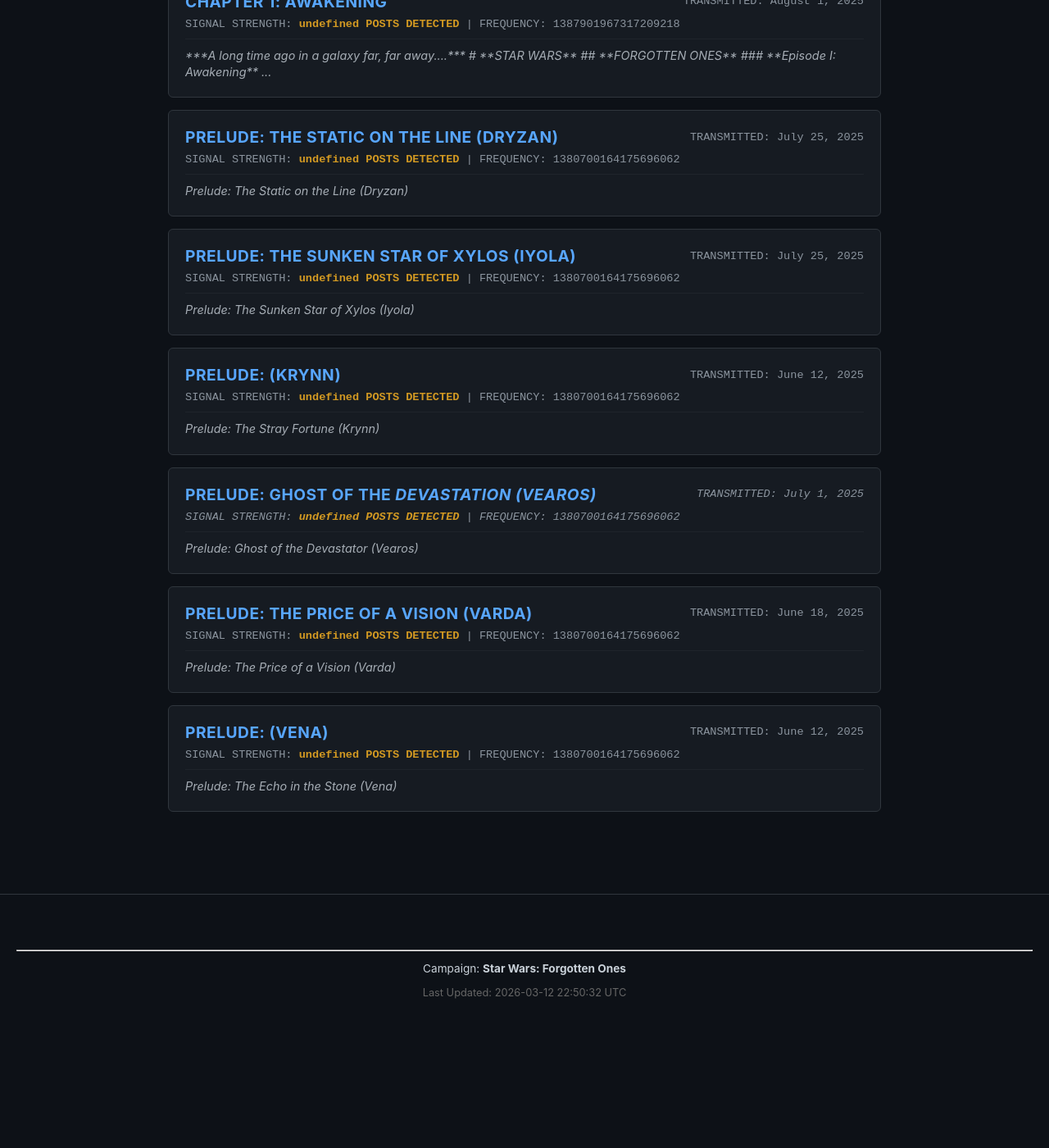
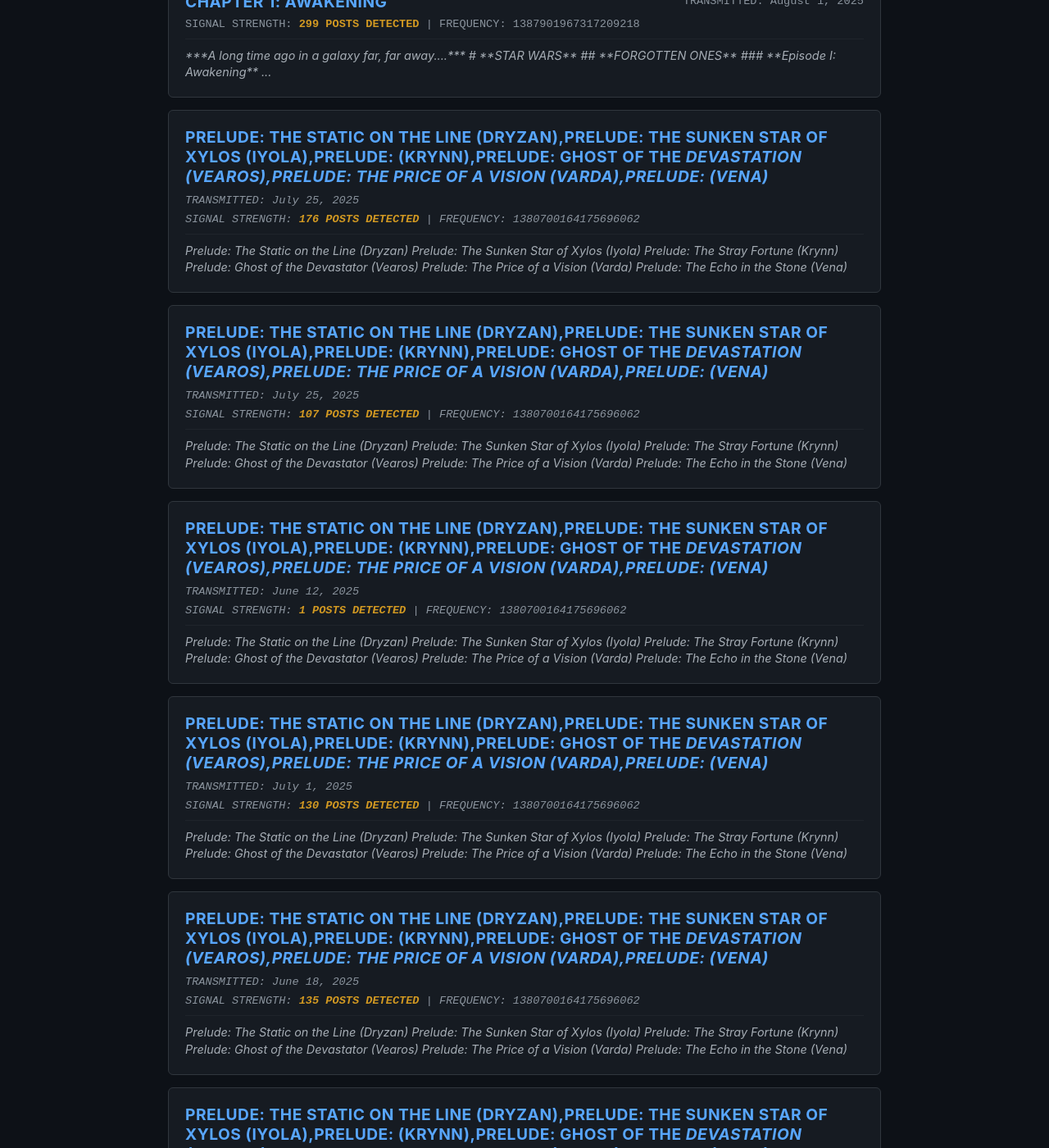
Before and after one commit to alicia86/SW_ForgottenOnes, a Jekyll site: the page built from archives.md, in a window 1280 px wide and 1400 px high, scrolled down 659 px. Shown: the whole window at 82% size. Built offline with Jekyll 4.4.1, drawn with Linux system fonts in a browser that asks for light colours; before the commit the page ends 1930 px from its top, so only the background shows below that; some of the changed text lies outside the part shown.

Commit message:
Auto-update log manifest [skip ci]

```diff
--- a/assets/log-manifest.json
+++ b/assets/log-manifest.json
@@ -1,92 +1,134 @@
 [
   {
     "lastMessageTimestamp": "2026-03-08T15:48:52.182+00:00",
-    "participants": 2,
+    "title": "CHAPTER 4: RESONANCE FREQUENCY",
+    "order": 4,
+    "channelID": "1463269257151254540",
     "file": "FO_Ch4-Resonance-Frequency.json",
-    "channelID": "1463269257151254540",
-    "preview": "***A long time ago in a galaxy far, far away....***  # **STAR WARS** ## **FORGOTTEN ONES** ### **Episode IV: The Resonan...",
-    "title": "CHAPTER 4: RESONANCE FREQUENCY",
-    "order": 4
+    "messageCount": 474,
+    "preview": "***A long time ago in a galaxy far, far away....***  # **STAR WARS** ## **FORGOTTEN ONES** ### **Episode IV: The Resonan..."
   },
   {
     "lastMessageTimestamp": "2026-01-20T23:45:34.598+00:00",
-    "participants": 3,
+    "title": "CHAPTER 3: BENEATH THE GLARE",
+    "order": 3,
+    "channelID": "1435992787584679936",
     "file": "FO_Ch3_beneath-the-glare.json",
-    "channelID": "1435992787584679936",
-    "preview": "***A long time ago in a galaxy far, far away....***  # **STAR WARS** ## **FORGOTTEN ONES** ### **Episode III: Beneath th...",
-    "title": "CHAPTER 3: BENEATH THE GLARE",
-    "order": 3
+    "messageCount": 230,
+    "preview": "***A long time ago in a galaxy far, far away....***  # **STAR WARS** ## **FORGOTTEN ONES** ### **Episode III: Beneath th..."
   },
   {
     "lastMessageTimestamp": "2025-11-06T13:58:18.492+00:00",
-    "participants": 2,
+    "title": "CHAPTER 2: SILENT DRIFT",
+    "order": 2,
+    "channelID": "1400816665276711024",
     "file": "FO_Ch2_Silent-Drift.json",
-    "channelID": "1400816665276711024",
-    "preview": "***A long time ago in a galaxy far, far away....***  # **STAR WARS** ## **FORGOTTEN ONES** ### **Episode II: Silent Drif...",
-    "title": "CHAPTER 2: SILENT DRIFT",
-    "order": 2
+    "messageCount": 665,
+    "preview": "***A long time ago in a galaxy far, far away....***  # **STAR WARS** ## **FORGOTTEN ONES** ### **Episode II: Silent Drif..."
   },
   {
     "lastMessageTimestamp": "2025-08-01T12:39:15.84+00:00",
-    "participants": 2,
+    "title": "CHAPTER 1: AWAKENING",
+    "order": 1,
+    "channelID": "1387901967317209218",
     "file": "FO_Ch1_Awakening.json",
-    "channelID": "1387901967317209218",
-    "preview": "***A long time ago in a galaxy far, far away....***  # **STAR WARS** ## **FORGOTTEN ONES** ### **Episode I: Awakening** ...",
-    "title": "CHAPTER 1: AWAKENING",
-    "order": 1
+    "messageCount": 299,
+    "preview": "***A long time ago in a galaxy far, far away....***  # **STAR WARS** ## **FORGOTTEN ONES** ### **Episode I: Awakening** ..."
   },
   {
     "lastMessageTimestamp": "2025-07-25T01:02:40.602+00:00",
-    "participants": 2,
+    "title": [
+      "PRELUDE: The Static on the Line (Dryzan)",
+      "PRELUDE: The Sunken Star of Xylos (Iyola)",
+      "PRELUDE: (KRYNN)",
+      "PRELUDE: Ghost of the <i>Devastation<i> (Vearos)",
+      "PRELUDE: The Price of a Vision (Varda)",
+      "PRELUDE: (VENA)"
+    ],
+    "order": 0,
+    "channelID": "1380700164175696062",
     "file": "FO_BB_Prelude-Dryzan.json",
-    "channelID": "1380700164175696062",
-    "preview": "Prelude: The Static on the Line (Dryzan)",
-    "title": "PRELUDE: The Static on the Line (Dryzan)",
-    "order": 0
+    "messageCount": 176,
+    "preview": "Prelude: The Static on the Line (Dryzan) Prelude: The Sunken Star of Xylos (Iyola) Prelude: The Stray Fortune (Krynn) Prelude: Ghost of the Devastator (Vearos) Prelude: The Price of a Vision (Varda) Prelude: The Echo in the Stone (Vena)"
   },
   {
     "lastMessageTimestamp": "2025-07-25T00:03:06.396+00:00",
-    "participants": 2,
+    "title": [
+      "PRELUDE: The Static on the Line (Dryzan)",
+      "PRELUDE: The Sunken Star of Xylos (Iyola)",
+      "PRELUDE: (KRYNN)",
+      "PRELUDE: Ghost of the <i>Devastation<i> (Vearos)",
+      "PRELUDE: The Price of a Vision (Varda)",
+      "PRELUDE: (VENA)"
+    ],
+    "order": 0,
+    "channelID": "1380700164175696062",
     "file": "FO_BB_Prelude-Iyola.json",
-    "channelID": "1380700164175696062",
-    "preview": "Prelude: The Sunken Star of Xylos (Iyola)",
-    "title": "PRELUDE: The Sunken Star of Xylos (Iyola)",
-    "order": 0
+    "messageCount": 107,
+    "preview": "Prelude: The Static on the Line (Dryzan) Prelude: The Sunken Star of Xylos (Iyola) Prelude: The Stray Fortune (Krynn) Prelude: Ghost of the Devastator (Vearos) Prelude: The Price of a Vision (Varda) Prelude: The Echo in the Stone (Vena)"
   },
   {
     "lastMessageTimestamp": "2025-06-12T19:27:19.913+00:00",
-    "participants": 2,
+    "title": [
+      "PRELUDE: The Static on the Line (Dryzan)",
+      "PRELUDE: The Sunken Star of Xylos (Iyola)",
+      "PRELUDE: (KRYNN)",
+      "PRELUDE: Ghost of the <i>Devastation<i> (Vearos)",
+      "PRELUDE: The Price of a Vision (Varda)",
+      "PRELUDE: (VENA)"
+    ],
+    "order": 0,
+    "channelID": "1380700164175696062",
     "file": "FO_BB_Prelude-Krynn.json",
-    "channelID": "1380700164175696062",
-    "preview": "Prelude: The Stray Fortune (Krynn)",
-    "title": "PRELUDE: (KRYNN)",
-    "order": 0
+    "messageCount": 1,
+    "preview": "Prelude: The Static on the Line (Dryzan) Prelude: The Sunken Star of Xylos (Iyola) Prelude: The Stray Fortune (Krynn) Prelude: Ghost of the Devastator (Vearos) Prelude: The Price of a Vision (Varda) Prelude: The Echo in the Stone (Vena)"
   },
   {
     "lastMessageTimestamp": "2025-07-01T02:47:54.153+00:00",
-    "participants": 2,
+    "title": [
+      "PRELUDE: The Static on the Line (Dryzan)",
+      "PRELUDE: The Sunken Star of Xylos (Iyola)",
+      "PRELUDE: (KRYNN)",
+      "PRELUDE: Ghost of the <i>Devastation<i> (Vearos)",
+      "PRELUDE: The Price of a Vision (Varda)",
+      "PRELUDE: (VENA)"
+    ],
+    "order": 0,
+    "channelID": "1380700164175696062",
     "file": "FO_BB_Prelude-Vaeros.json",
-    "channelID": "1380700164175696062",
-    "preview": "Prelude: Ghost of the Devastator (Vearos)",
-    "title": "PRELUDE: Ghost of the <i>Devastation<i> (Vearos)",
-    "order": 0
+    "messageCount": 130,
+    "preview": "Prelude: The Static on the Line (Dryzan) Prelude: The Sunken Star of Xylos (Iyola) Prelude: The Stray Fortune (Krynn) Prelude: Ghost of the Devastator (Vearos) Prelude: The Price of a Vision (Varda) Prelude: The Echo in the Stone (Vena)"
   },
   {
     "lastMessageTimestamp": "2025-06-18T23:49:12.754+00:00",
-    "participants": 2,
+    "title": [
+      "PRELUDE: The Static on the Line (Dryzan)",
+      "PRELUDE: The Sunken Star of Xylos (Iyola)",
+      "PRELUDE: (KRYNN)",
+      "PRELUDE: Ghost of the <i>Devastation<i> (Vearos)",
+      "PRELUDE: The Price of a Vision (Varda)",
+      "PRELUDE: (VENA)"
+    ],
+    "order": 0,
+    "channelID": "1380700164175696062",
     "file": "FO_BB_Prelude-Varda.json",
-    "channelID": "1380700164175696062",
-    "preview": "Prelude: The Price of a Vision (Varda)",
-    "title": "PRELUDE: The Price of a Vision (Varda)",
-    "order": 0
+    "messageCount": 135,
+    "preview": "Prelude: The Static on the Line (Dryzan) Prelude: The Sunken Star of Xylos (Iyola) Prelude: The Stray Fortune (Krynn) Prelude: Ghost of the Devastator (Vearos) Prelude: The Price of a Vision (Varda) Prelude: The Echo in the Stone (Vena)"
   },
   {
     "lastMessageTimestamp": "2025-06-12T01:37:02.532+00:00",
-    "participants": 2,
+    "title": [
+      "PRELUDE: The Static on the Line (Dryzan)",
+      "PRELUDE: The Sunken Star of Xylos (Iyola)",
+      "PRELUDE: (KRYNN)",
+      "PRELUDE: Ghost of the <i>Devastation<i> (Vearos)",
+      "PRELUDE: The Price of a Vision (Varda)",
+      "PRELUDE: (VENA)"
+    ],
+    "order": 0,
+    "channelID": "1380700164175696062",
     "file": "FO_BB_Prelude-Vena.json",
-    "channelID": "1380700164175696062",
-    "preview": "Prelude: The Echo in the Stone (Vena)",
-    "title": "PRELUDE: (VENA)",
-    "order": 0
+    "messageCount": 1,
+    "preview": "Prelude: The Static on the Line (Dryzan) Prelude: The Sunken Star of Xylos (Iyola) Prelude: The Stray Fortune (Krynn) Prelude: Ghost of the Devastator (Vearos) Prelude: The Price of a Vision (Varda) Prelude: The Echo in the Stone (Vena)"
   }
 ]
```
